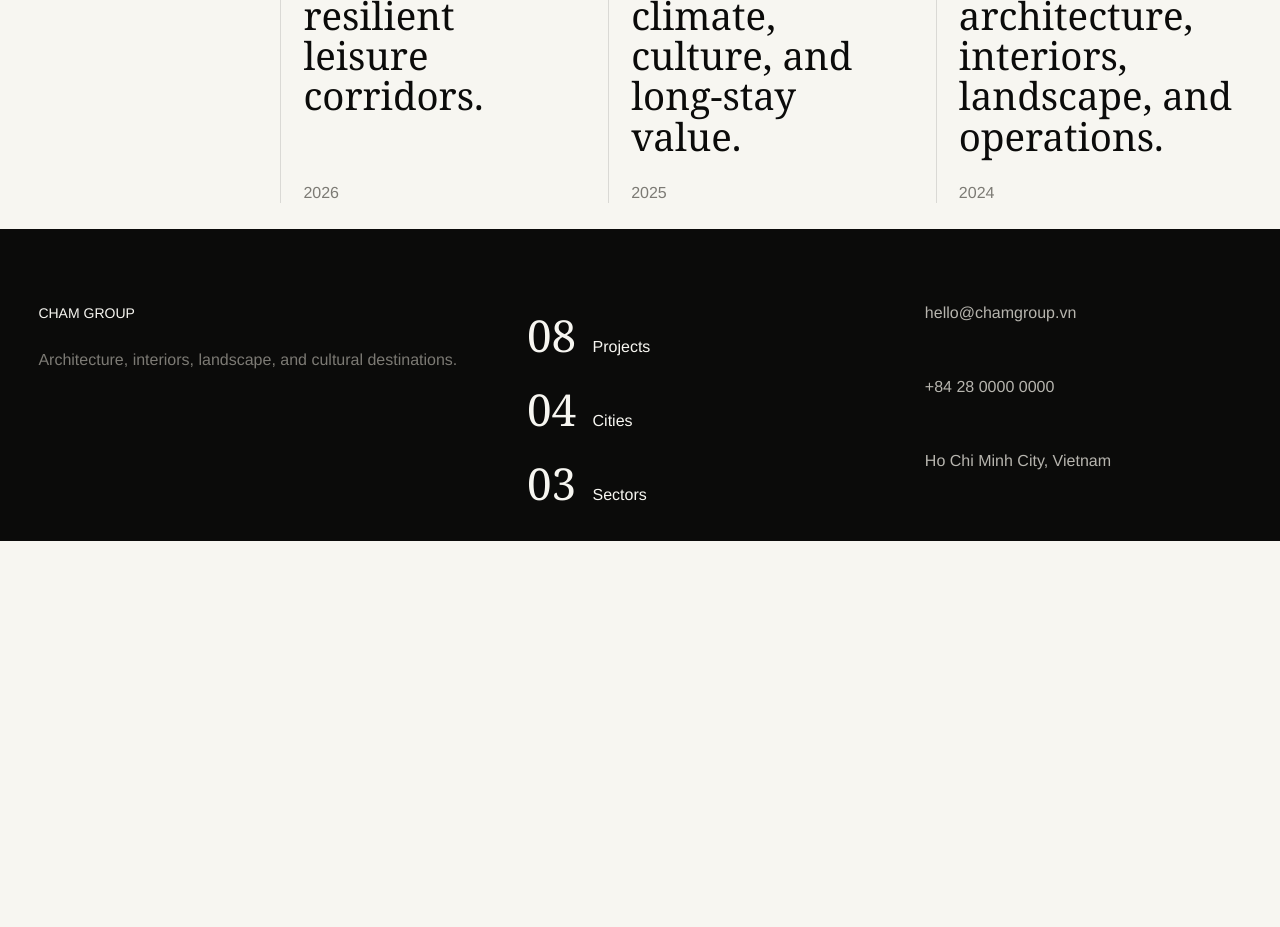
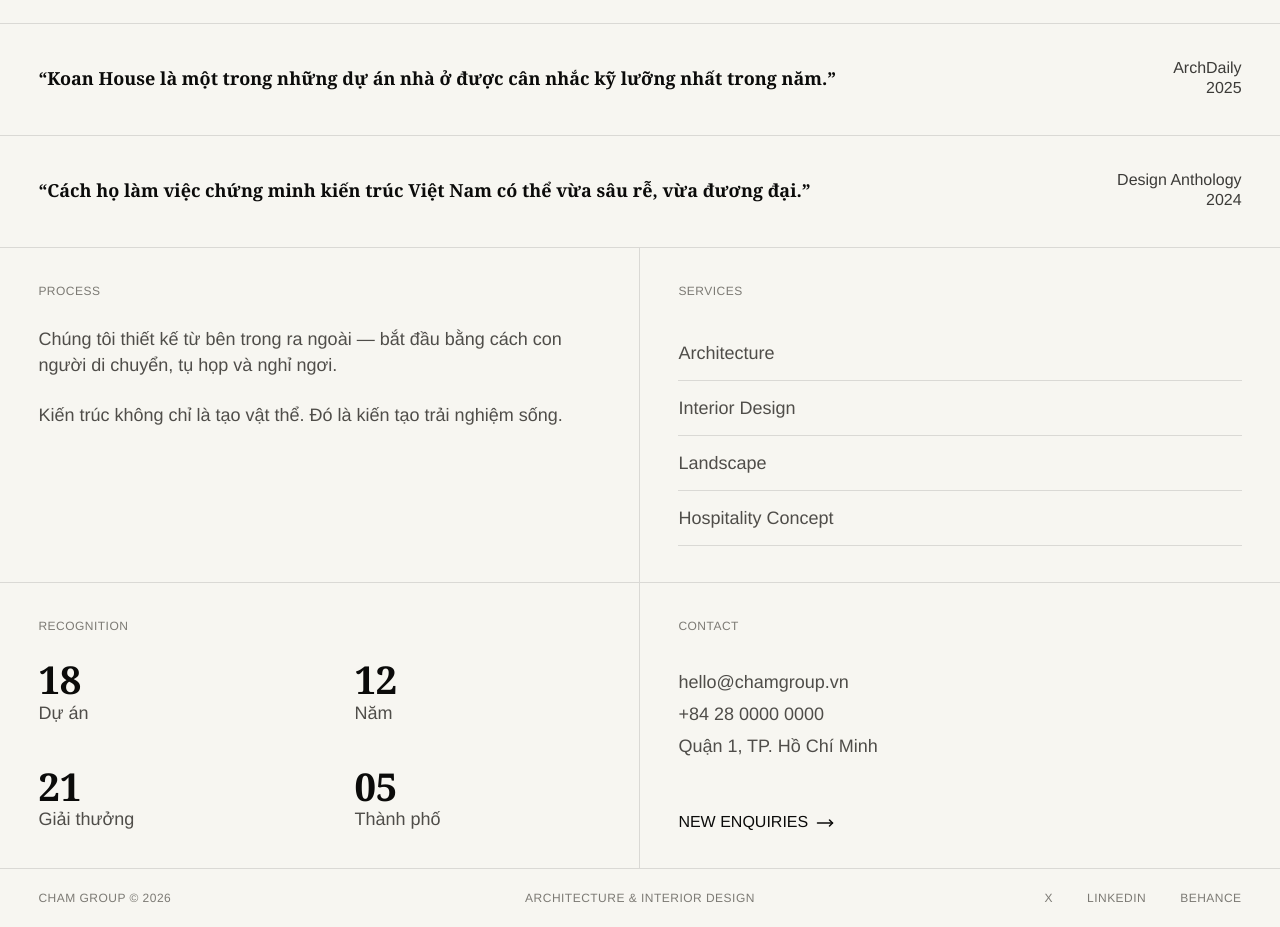
Before and after one commit to konglehong/chamgroup2, a React (Vite) app: page / in a window 1280 px wide. Shown: the part 8720-9647 px from the top of the page. Before the commit the page ends 9261 px from the top, so only its background shows below. Built offline with nearby package versions, Linux system fonts and the light colour scheme.

Commit message:
Rebuild closing sections

```diff
--- a/src/main.jsx
+++ b/src/main.jsx
@@ -274,37 +274,72 @@ function App() {
         </div>
       </section>
 
-      <section className="recognition">
-        <h2>Signals</h2>
+      <footer className="site-close" id="contact">
+        <section className="press-block">
+          <h2>Press & Recognition</h2>
           <article>
-          <p>Hospitality pipeline across Vietnam's most resilient leisure corridors.</p>
-          <span>2026</span>
+            <p>“CHAM mở ra một ngôn ngữ kiến trúc điềm tĩnh — nơi công trình phục vụ cơ thể trước khi chạm đến thị giác.”</p>
+            <span>Elle Decoration<br />2026</span>
           </article>
           <article>
-          <p>Mixed-use concepts shaped around climate, culture, and long-stay value.</p>
-          <span>2025</span>
+            <p>“Koan House là một trong những dự án nhà ở được cân nhắc kỹ lưỡng nhất trong năm.”</p>
+            <span>ArchDaily<br />2025</span>
           </article>
           <article>
-          <p>Design partnerships spanning architecture, interiors, landscape, and operations.</p>
-          <span>2024</span>
+            <p>“Cách họ làm việc chứng minh kiến trúc Việt Nam có thể vừa sâu rễ, vừa đương đại.”</p>
+            <span>Design Anthology<br />2024</span>
           </article>
         </section>
 
-      <footer className="footer" id="contact">
-        <div>
-          <h2>CHAM GROUP</h2>
-          <p>Architecture, interiors, landscape, and cultural destinations.</p>
+        <section className="close-grid">
+          <div className="close-cell close-process">
+            <h2>Process</h2>
+            <p>Chúng tôi thiết kế từ bên trong ra ngoài — bắt đầu bằng cách con người di chuyển, tụ họp và nghỉ ngơi.</p>
+            <p>Kiến trúc không chỉ là tạo vật thể. Đó là kiến tạo trải nghiệm sống.</p>
           </div>
-        <div className="metrics">
-          <span><strong>08</strong> Projects</span>
-          <span><strong>04</strong> Cities</span>
-          <span><strong>03</strong> Sectors</span>
+
+          <div className="close-cell close-services">
+            <h2>Services</h2>
+            <ul>
+              <li>Architecture</li>
+              <li>Interior Design</li>
+              <li>Landscape</li>
+              <li>Hospitality Concept</li>
+            </ul>
           </div>
+
+          <div className="close-cell close-recognition">
+            <h2>Recognition</h2>
+            <div className="stat-grid">
+              <span><strong>18</strong>Dự án</span>
+              <span><strong>12</strong>Năm</span>
+              <span><strong>21</strong>Giải thưởng</span>
+              <span><strong>05</strong>Thành phố</span>
+            </div>
+          </div>
+
+          <div className="close-cell close-contact">
+            <h2>Contact</h2>
             <address>
               <a href="mailto:hello@chamgroup.vn">hello@chamgroup.vn</a>
               <a href="tel:+842800000000">+84 28 0000 0000</a>
-          <span>Ho Chi Minh City, Vietnam</span>
+              <span>Quận 1, TP. Hồ Chí Minh</span>
             </address>
+            <a className="new-enquiry" href="mailto:hello@chamgroup.vn">
+              New enquiries <MoveRight size={18} />
+            </a>
+          </div>
+        </section>
+
+        <section className="footer-bottom">
+          <span>CHAM GROUP © 2026</span>
+          <span>Architecture & Interior Design</span>
+          <span>
+            <a href="#top">X</a>
+            <a href="#top">LinkedIn</a>
+            <a href="#top">Behance</a>
+          </span>
+        </section>
       </footer>
     </main>
   );
--- a/src/styles.css
+++ b/src/styles.css
@@ -161,8 +161,7 @@ button {
 .section-label,
 .statement > p,
 .process-heading p,
-.feature-copy > p,
-.recognition h2 {
+.feature-copy > p {
   color: var(--muted);
   font-size: 12px;
   letter-spacing: 0.04em;
@@ -189,8 +188,7 @@ button {
 }
 
 .feature-copy p,
-.process-grid p,
-.footer p {
+.process-grid p {
   color: var(--muted);
   font-size: 16px;
   line-height: 1.55;
@@ -208,8 +206,7 @@ button {
 }
 
 .project-index,
-.selected,
-.recognition {
+.selected {
   border-top: 1px solid var(--line);
   padding: 26px clamp(24px, 3vw, 44px);
 }
@@ -290,8 +287,7 @@ button {
 
 .feature-copy h2,
 .process h2,
-.selected h2,
-.footer h2 {
+.selected h2 {
   font-size: 14px;
   font-weight: 500;
   margin: 0 0 28px;
@@ -491,62 +487,154 @@ button {
   transform: translateY(0);
 }
 
-.recognition {
+.site-close {
   background: var(--paper);
   border-top: 1px solid var(--line);
   color: var(--ink);
-  display: grid;
-  gap: 22px;
-  grid-template-columns: 220px repeat(3, 1fr);
 }
 
-.recognition article {
-  border-left: 1px solid var(--line);
+.press-block h2,
+.close-cell h2,
+.footer-bottom {
+  color: var(--muted);
+  font-size: 12px;
+  font-weight: 500;
+  letter-spacing: 0.04em;
+  text-transform: uppercase;
+}
+
+.press-block h2 {
+  border-bottom: 1px solid var(--line);
+  margin: 0;
+  padding: 24px clamp(24px, 3vw, 44px);
+}
+
+.press-block article {
+  align-items: center;
+  border-bottom: 1px solid var(--line);
+  display: grid;
+  gap: 28px;
+  grid-template-columns: 1fr 180px;
+  min-height: 112px;
+  padding: 28px clamp(24px, 3vw, 44px);
+}
+
+.press-block p {
+  font-family: Georgia, "Times New Roman", serif;
+  font-size: clamp(18px, 1.35vw, 24px);
+  font-weight: 700;
+  line-height: 1.2;
+  margin: 0;
+  max-width: 1120px;
+}
+
+.press-block span {
+  color: #3c3b38;
+  font-size: 16px;
+  line-height: 1.25;
+  text-align: right;
+}
+
+.press-block span br {
+  display: block;
+}
+
+.close-grid {
+  display: grid;
+  grid-template-columns: 1fr 1fr;
+}
+
+.close-cell {
+  border-bottom: 1px solid var(--line);
+  min-height: 260px;
+  padding: 36px clamp(24px, 3vw, 44px);
+}
+
+.close-cell:nth-child(odd) {
+  border-right: 1px solid var(--line);
+}
+
+.close-cell h2 {
+  margin: 0 0 28px;
+}
+
+.close-process p,
+.close-contact address,
+.close-services li,
+.stat-grid span {
+  color: #4f4d49;
+  font-size: 18px;
+  line-height: 1.45;
+}
+
+.close-process p {
+  margin: 0 0 24px;
+  max-width: 850px;
+}
+
+.close-services ul {
+  list-style: none;
+  margin: 0;
+  padding: 0;
+}
+
+.close-services li {
+  border-bottom: 1px solid var(--line);
+  padding: 14px 0;
+}
+
+.stat-grid {
+  display: grid;
+  gap: 42px 72px;
+  grid-template-columns: repeat(2, minmax(120px, 1fr));
+  max-width: 560px;
+}
+
+.stat-grid strong {
+  color: var(--ink);
+  display: block;
+  font-family: Georgia, "Times New Roman", serif;
+  font-size: clamp(34px, 3vw, 48px);
+  line-height: 1;
+}
+
+.close-contact {
   display: flex;
   flex-direction: column;
-  gap: 28px;
   justify-content: space-between;
-  min-height: 190px;
-  padding-left: 22px;
 }
 
-.recognition p {
-  font-family: Georgia, "Times New Roman", serif;
-  font-size: clamp(25px, 3vw, 40px);
-  line-height: 1.05;
-  margin: 0;
+.close-contact address {
+  display: grid;
+  font-style: normal;
+  gap: 6px;
 }
 
-.recognition span {
-  color: var(--muted);
+.new-enquiry {
+  align-items: center;
+  display: inline-flex;
+  gap: 8px;
+  margin-top: 48px;
+  text-transform: uppercase;
+  width: max-content;
 }
 
-.footer {
-  background: var(--ink);
-  color: var(--light);
+.footer-bottom {
+  align-items: center;
   display: grid;
-  gap: 36px;
-  grid-template-columns: minmax(260px, 1fr) minmax(240px, 0.8fr) minmax(220px, 0.7fr);
-  padding: clamp(36px, 6vw, 76px) clamp(24px, 3vw, 44px) 28px;
+  grid-template-columns: 1fr 1fr 1fr;
+  min-height: 58px;
+  padding: 0 clamp(24px, 3vw, 44px);
 }
 
-.metrics,
-address {
-  display: grid;
-  gap: 14px;
+.footer-bottom span:nth-child(2) {
+  text-align: center;
 }
 
-.metrics strong {
-  display: inline-block;
-  font-family: Georgia, "Times New Roman", serif;
-  font-size: 44px;
-  font-weight: 400;
-  margin-right: 12px;
-}
-
-address {
-  color: rgba(250, 247, 239, 0.72);
-  font-style: normal;
+.footer-bottom span:nth-child(3) {
+  display: flex;
+  gap: 34px;
+  justify-content: flex-end;
 }
 
 @media (max-width: 840px) {
@@ -584,9 +672,7 @@ address {
 
   .featured,
   .process,
-  .selected,
-  .recognition,
-  .footer {
+  .selected {
     grid-template-columns: 1fr;
   }
 
@@ -691,10 +777,42 @@ address {
     transform: translateY(0);
   }
 
-  .recognition article {
-    border-left: 0;
-    border-top: 1px solid rgba(250, 247, 239, 0.22);
-    padding-left: 0;
-    padding-top: 18px;
+  .press-block article {
+    align-items: start;
+    grid-template-columns: 1fr;
+    min-height: auto;
+  }
+
+  .press-block span {
+    text-align: left;
+  }
+
+  .close-grid {
+    grid-template-columns: 1fr;
+  }
+
+  .close-cell,
+  .close-cell:nth-child(odd) {
+    border-right: 0;
+  }
+
+  .stat-grid {
+    gap: 32px 48px;
+  }
+
+  .footer-bottom {
+    align-items: start;
+    gap: 16px;
+    grid-template-columns: 1fr;
+    padding-bottom: 22px;
+    padding-top: 22px;
+  }
+
+  .footer-bottom span:nth-child(2) {
+    text-align: left;
+  }
+
+  .footer-bottom span:nth-child(3) {
+    justify-content: flex-start;
   }
 }
```
Lines whose indentation alone changed are shown as unchanged.
